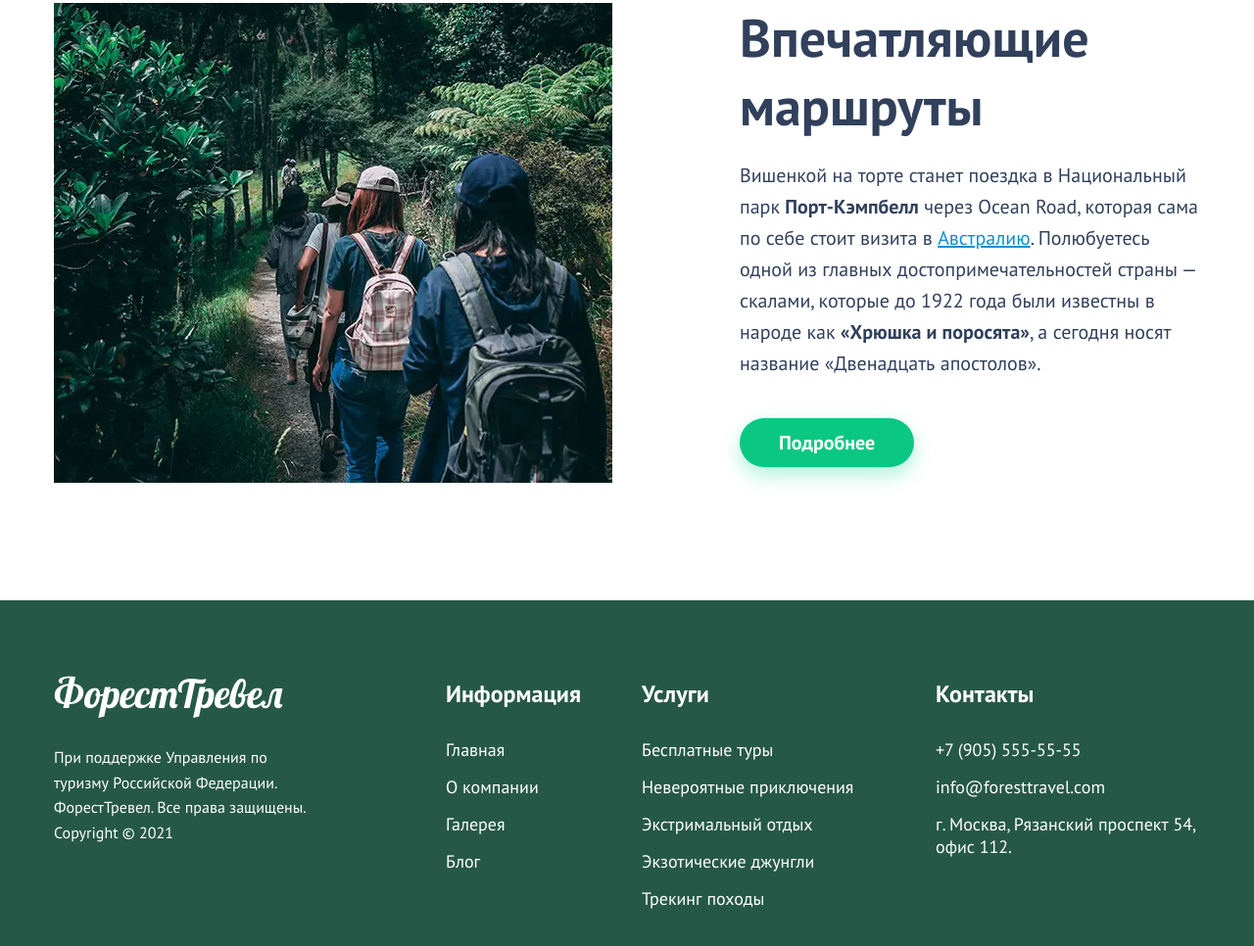
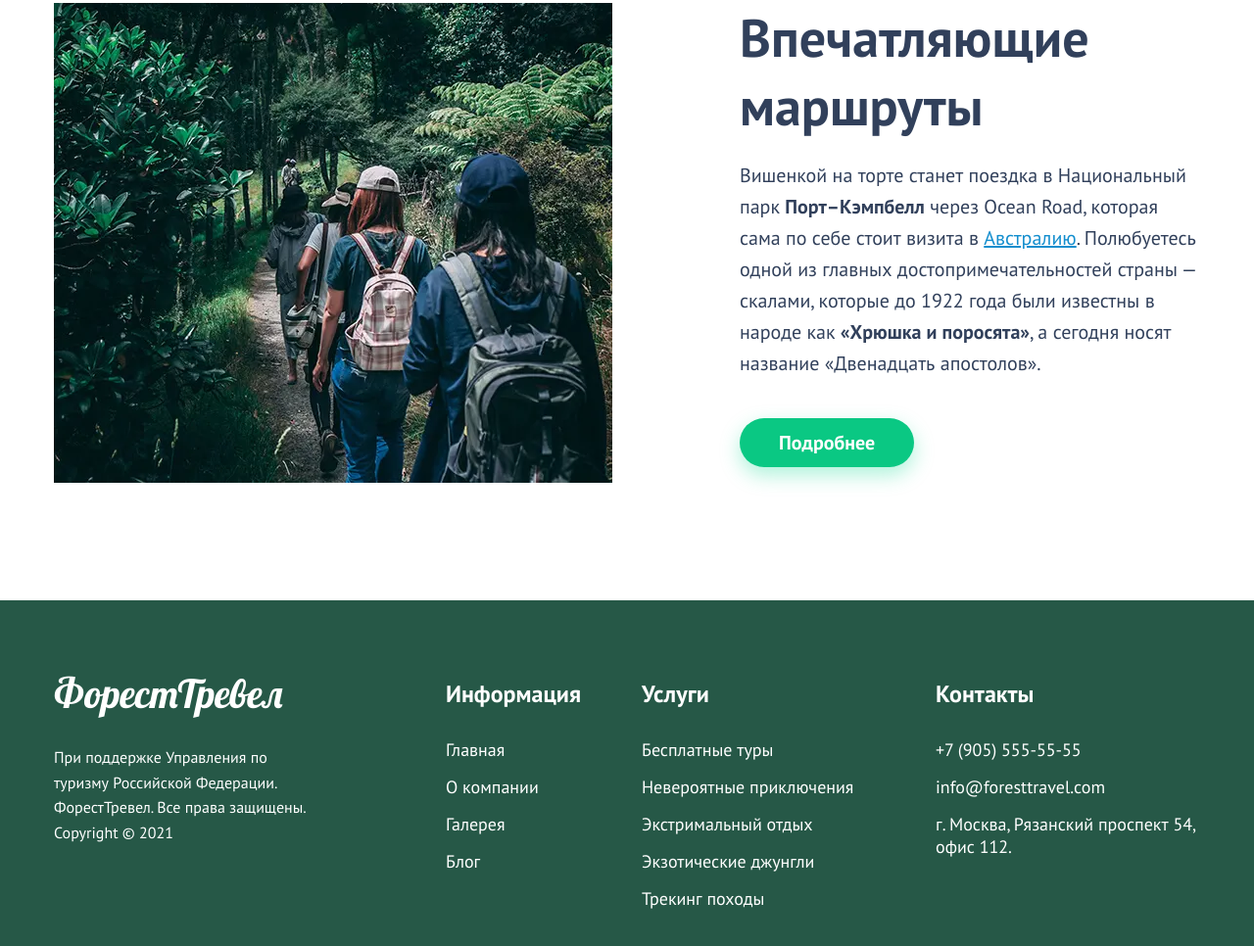
Before and after one commit to alice54prk/forest-travel, a plain HTML site: page index.html in a window 1280 px wide. Shown: the part 1527-2493 px from the top of the page at 98% size. Drawn offline with Linux system fonts and the light colour scheme.

Commit message:
add special character

```diff
--- a/index.html
+++ b/index.html
@@ -92,7 +92,7 @@
                   <h2 class="title-1">Впечатляющие маршруты</h2>
                </div>
                <div class="main__article-content-text">
-                  <p>Вишенкой на торте станет поездка в Национальный парк <strong>Порт-Кэмпбелл</strong> через Ocean Road, которая сама по себе стоит визита в <a class="link-text" href="#">Австралию</a>. Полюбуетесь одной из главных достопримечательностей страны — скалами, которые до 1922 года были известны в народе как <strong>«Хрюшка и поросята»</strong>, а сегодня носят название «Двенадцать апостолов».</p>
+                  <p>Вишенкой на торте станет поездка в Национальный парк <strong>Порт&#8211;Кэмпбелл</strong> через Ocean Road, которая сама по себе стоит визита в <a class="link-text" href="#">Австралию</a>. Полюбуетесь одной из главных достопримечательностей страны — скалами, которые до 1922 года были известны в народе как <strong>«Хрюшка и поросята»</strong>, а сегодня носят название «Двенадцать апостолов».</p>
                </div>
                <a class="button" href="#">Подробнее</a>
             </div>
```
